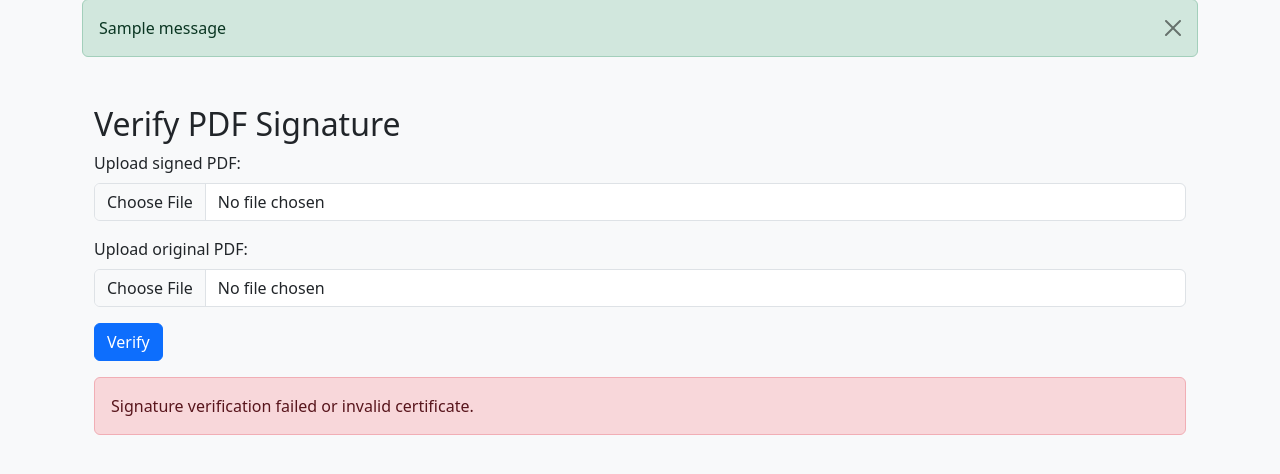
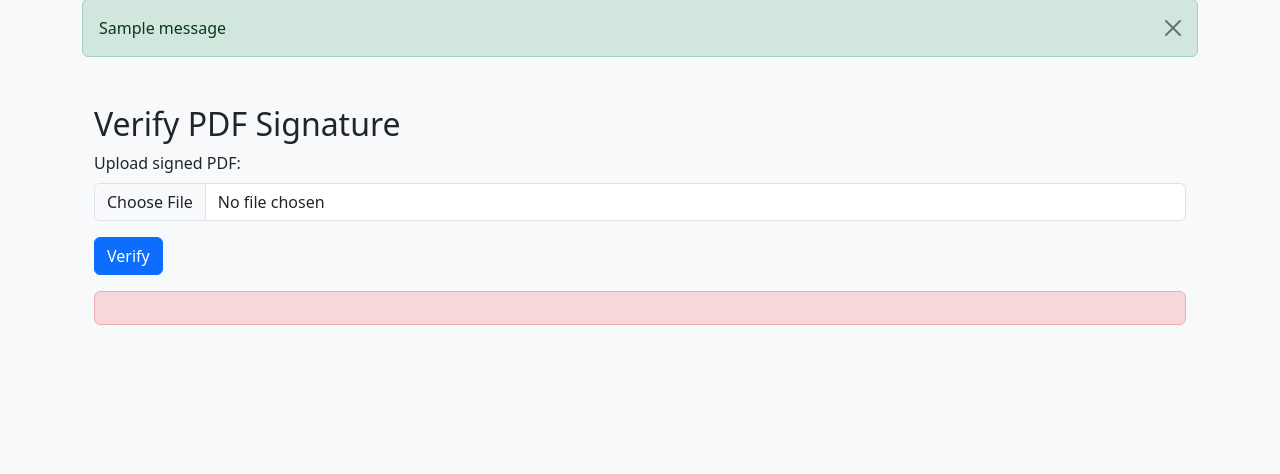
Before and after one commit to nthfyws/NT219_Cryptography_Project, a Flask app: template templates/verify.html in a window 1280 px wide. Shown: the part 101-575 px from the top of the page. Run offline with Flask 3, Linux system fonts and the light colour scheme; the template is opened without the code that fills it, so the values that code supplies are empty; one stand-in notice (Sample message) is shown.

Commit message:
fix verify ui

```diff
--- a/templates/verify.html
+++ b/templates/verify.html
@@ -5,20 +5,16 @@
 <div class="container mt-5">
     <h2>Verify PDF Signature</h2>
     <form method="post" action="/verify/upload" enctype="multipart/form-data">
-    <div class="mb-3">
-        <label for="signed_pdf" class="form-label">Upload signed PDF:</label>
-        <input type="file" class="form-control" id="signed_pdf" name="signed_pdf" accept=".pdf" required>
-    </div>
-    <div class="mb-3">
-        <label for="original_pdf" class="form-label">Upload original PDF:</label>
-        <input type="file" class="form-control" id="original_pdf" name="original_pdf" accept=".pdf" required>
-    </div>
-    <button type="submit" class="btn btn-primary">Verify</button>
+        <div class="mb-3">
+            <label for="signed_pdf" class="form-label">Upload signed PDF:</label>
+            <input type="file" class="form-control" id="signed_pdf" name="signed_pdf" accept=".pdf" required>
+        </div>
+        <button type="submit" class="btn btn-primary">Verify</button>
     </form>
 
     {% if result is not none %}
-        <div class="alert {{ 'alert-success' if result else 'alert-danger' }} mt-3">
-            {{ 'PDF is valid and signature verified.' if result else 'Signature verification failed or invalid certificate.' }}
+        <div class="alert {{ 'alert-success' if result else 'alert-danger' }} mt-3" role="alert">
+            {{ message }}
         </div>
     {% endif %}
 </div>
```
